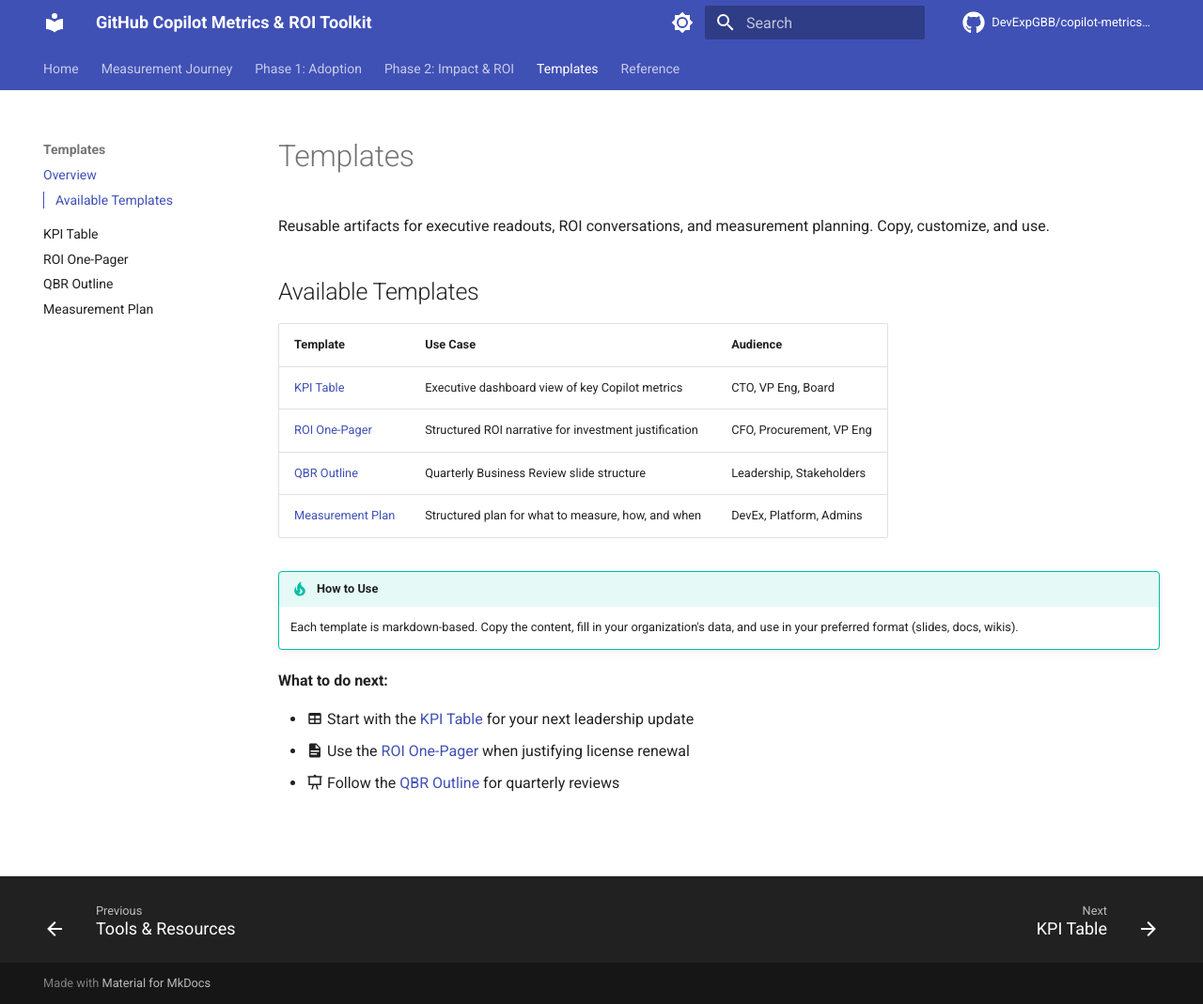
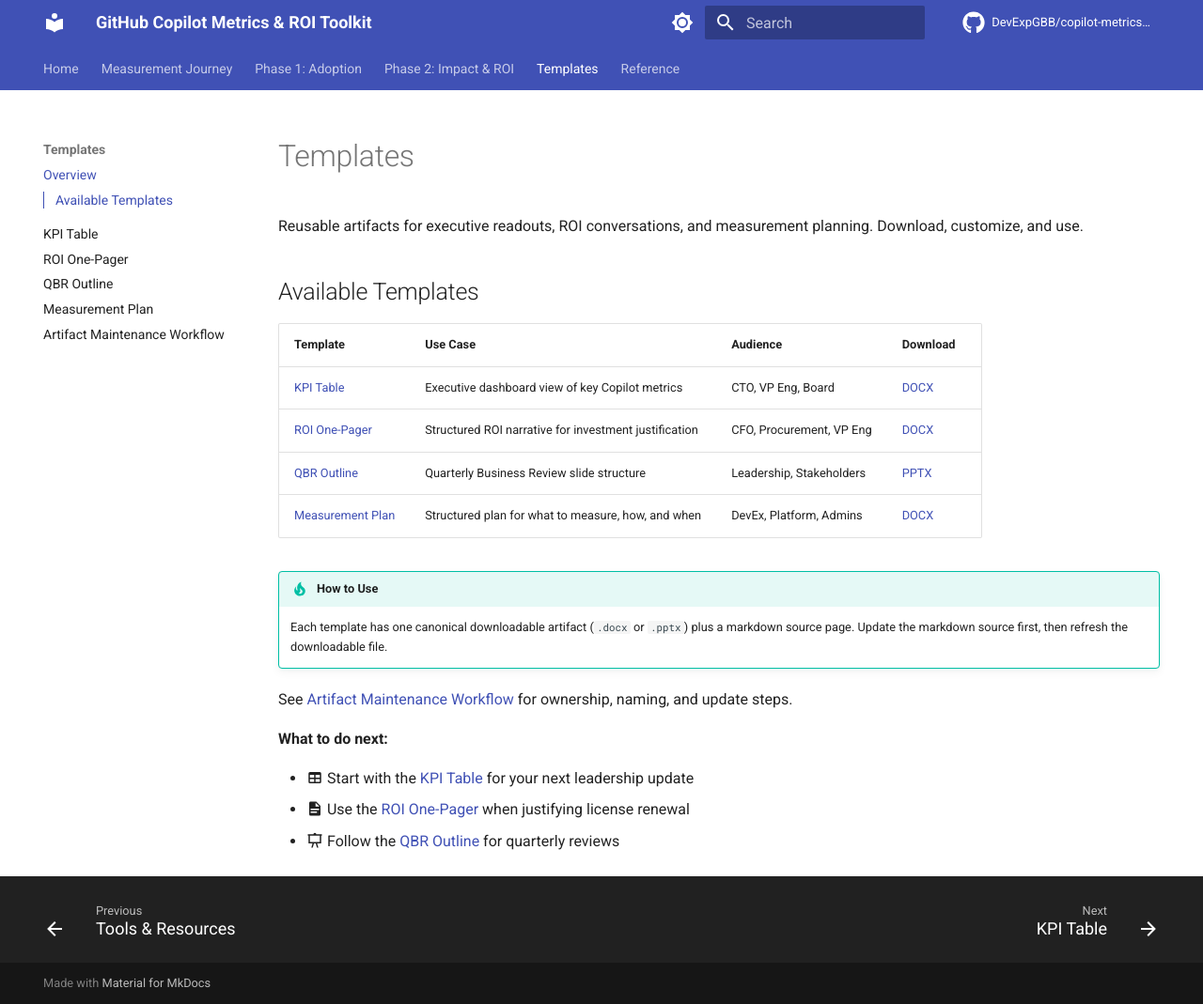
Before and after one commit to DevExpGbb/copilot-metrics-roi-toolkit, an MkDocs documentation site: the page built from docs/exec-templates/index.md, in a window 1280 px wide and 1069 px high. Shown: the whole window at 94% size. Built offline with MkDocs 1.6.1 and Material for MkDocs 9.7.7, drawn with Linux system fonts in a browser that asks for light colours; comment, search, counter and statistics services are not loaded.

Commit message:
Add downloadable executive template artifacts
Fixes: #1

Co-authored-by: Copilot <223556219+Copilot@users.noreply.github.com>

```diff
--- a/docs/exec-templates/index.md
+++ b/docs/exec-templates/index.md
@@ -1,18 +1,20 @@
 # Templates
 
-Reusable artifacts for executive readouts, ROI conversations, and measurement planning. Copy, customize, and use.
+Reusable artifacts for executive readouts, ROI conversations, and measurement planning. Download, customize, and use.
 
 ## Available Templates
 
-| Template | Use Case | Audience |
-|----------|----------|----------|
-| [KPI Table](kpi-table.md) | Executive dashboard view of key Copilot metrics | CTO, VP Eng, Board |
-| [ROI One-Pager](roi-one-pager.md) | Structured ROI narrative for investment justification | CFO, Procurement, VP Eng |
-| [QBR Outline](qbr-outline.md) | Quarterly Business Review slide structure | Leadership, Stakeholders |
-| [Measurement Plan](measurement-plan.md) | Structured plan for what to measure, how, and when | DevEx, Platform, Admins |
+| Template | Use Case | Audience | Download |
+|----------|----------|----------|----------|
+| [KPI Table](kpi-table.md) | Executive dashboard view of key Copilot metrics | CTO, VP Eng, Board | [DOCX](artifacts/copilot-kpi-table-template.docx) |
+| [ROI One-Pager](roi-one-pager.md) | Structured ROI narrative for investment justification | CFO, Procurement, VP Eng | [DOCX](artifacts/copilot-roi-one-pager-template.docx) |
+| [QBR Outline](qbr-outline.md) | Quarterly Business Review slide structure | Leadership, Stakeholders | [PPTX](artifacts/copilot-qbr-outline-template.pptx) |
+| [Measurement Plan](measurement-plan.md) | Structured plan for what to measure, how, and when | DevEx, Platform, Admins | [DOCX](artifacts/copilot-measurement-plan-template.docx) |
 
 !!! tip "How to Use"
-    Each template is markdown-based. Copy the content, fill in your organization's data, and use in your preferred format (slides, docs, wikis).
+    Each template has one canonical downloadable artifact (`.docx` or `.pptx`) plus a markdown source page. Update the markdown source first, then refresh the downloadable file.
+
+See [Artifact Maintenance Workflow](artifact-maintenance.md) for ownership, naming, and update steps.
 
 **What to do next:**
 
--- a/mkdocs.yml
+++ b/mkdocs.yml
@@ -77,6 +77,7 @@ nav:
     - ROI One-Pager: exec-templates/roi-one-pager.md
     - QBR Outline: exec-templates/qbr-outline.md
     - Measurement Plan: exec-templates/measurement-plan.md
+    - Artifact Maintenance Workflow: exec-templates/artifact-maintenance.md
   - Reference:
     - Dashboards & Data Sources: dashboards-data-sources.md
     - Tool Catalog: tool-catalog.md
```
Also changed, not shown: CONTRIBUTING.md (+11 -0 lines), docs/exec-templates/artifact-maintenance.md (added, +39 -0 lines), docs/exec-templates/kpi-table.md (+4 -0 lines), docs/exec-templates/measurement-plan.md (+4 -0 lines), docs/exec-templates/qbr-outline.md (+4 -0 lines), docs/exec-templates/roi-one-pager.md (+4 -0 lines), 4 other files.
